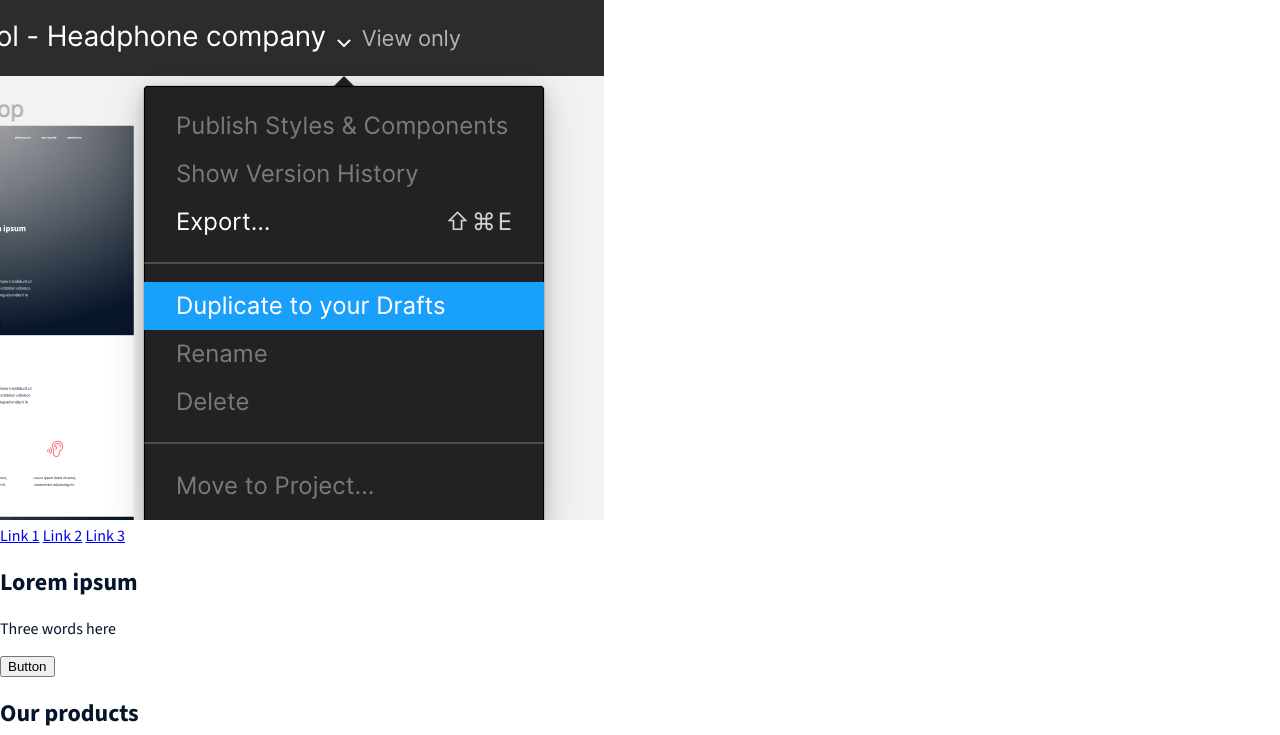
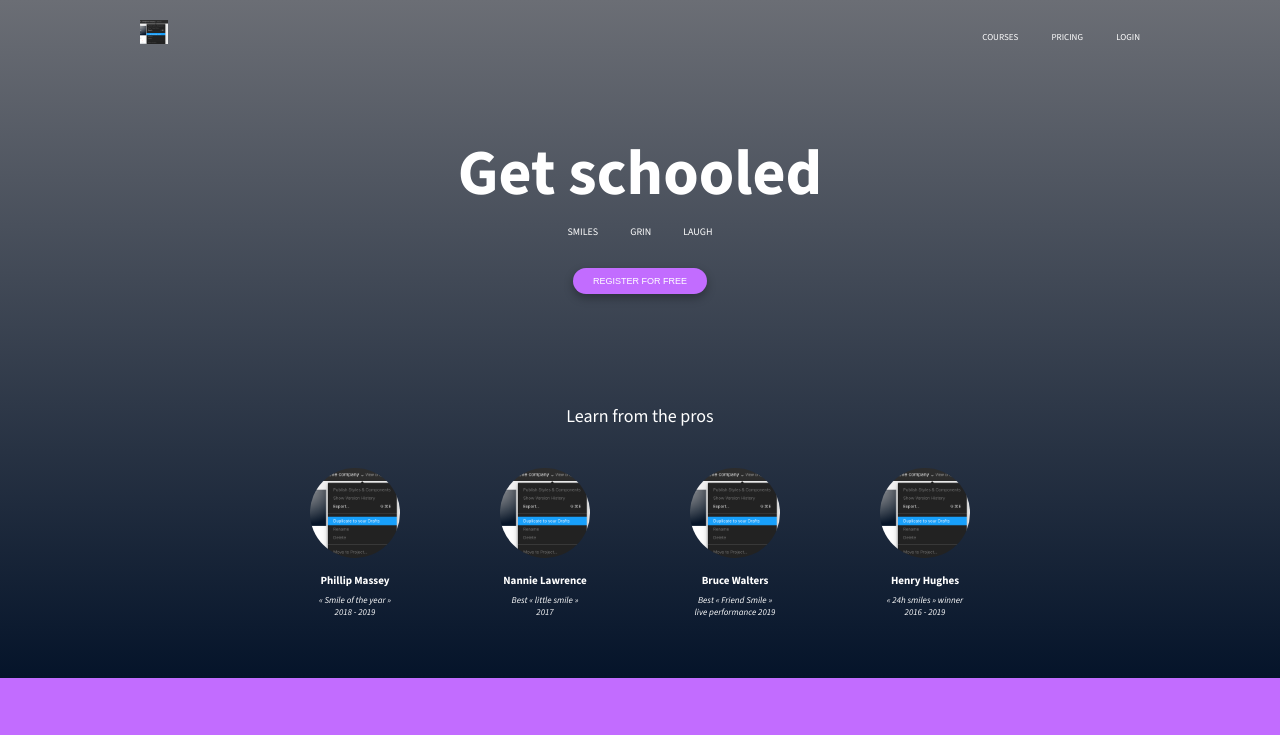
Before and after one commit to k-gloire/alu-web-development, a plain HTML site: page css_advanced/index.html in a window 1280 px wide. Shown: the top 735 px of the page. Drawn offline with nearby package versions, Linux system fonts and the light colour scheme.

Commit message:
css_advanced: task 2 header and banner

```diff
--- a/css_advanced/index.html
+++ b/css_advanced/index.html
@@ -11,40 +11,40 @@
         <a href="index.html"><img src="images/logo.png" alt="Logo"></a>
       </div>
       <div>
-        <a href="#">Link 1</a>
-        <a href="#">Link 2</a>
-        <a href="#">Link 3</a>
+        <a href="#">Courses</a>
+        <a href="#">Pricing</a>
+        <a href="#">Login</a>
       </div>
     </header>
     <main>
       <section>
         <div>
-          <h1>Lorem ipsum</h1>
-          <p>Three words here</p>
-          <button>Button</button>
+          <h1>Get schooled</h1>
+          <p>Smiles Grin Laugh</p>
+          <button>Register for free</button>
         </div>
         <div>
-          <h2>Our products</h2>
+          <h2><span>Learn</span> from the pros</h2>
           <div>
             <div>
               <img src="images/product1.png" alt="Product 1">
-              <h3>Name 1</h3>
-              <p>Sub-title 1</p>
+              <h3>Phillip Massey</h3>
+              <p>&laquo; Smile of the year &raquo;<br>2018 - 2019</p>
             </div>
             <div>
               <img src="images/product2.png" alt="Product 2">
-              <h3>Name 2</h3>
-              <p>Sub-title 2</p>
+              <h3>Nannie Lawrence</h3>
+              <p>Best &laquo; little smile &raquo;<br>2017</p>
             </div>
             <div>
               <img src="images/product3.png" alt="Product 3">
-              <h3>Name 3</h3>
-              <p>Sub-title 3</p>
+              <h3>Bruce Walters</h3>
+              <p>Best &laquo; Friend Smile &raquo;<br>live performance 2019</p>
             </div>
             <div>
               <img src="images/product4.png" alt="Product 4">
-              <h3>Name 4</h3>
-              <p>Sub-title 4</p>
+              <h3>Henry Hughes</h3>
+              <p>&laquo; 24h smiles &raquo; winner<br>2016 - 2019</p>
             </div>
           </div>
         </div>
--- a/css_advanced/styles.css
+++ b/css_advanced/styles.css
@@ -182,3 +182,95 @@ main > section:nth-of-type(4) button {
   font-size: 11px;
   text-transform: uppercase;
 }
+
+/* Header */
+header {
+  position: absolute;
+  top: 0;
+  left: 0;
+  right: 0;
+  width: 1000px;
+  margin: 0 auto;
+  padding: 20px 0;
+  display: flex;
+  justify-content: space-between;
+  align-items: center;
+}
+
+header img {
+  height: 24px;
+  width: auto;
+}
+
+header > div:last-of-type a {
+  color: #fff;
+  text-decoration: none;
+  font-size: 9px;
+  text-transform: uppercase;
+  margin-left: 30px;
+}
+
+/* Banner */
+main > section:first-of-type {
+  background: linear-gradient(to bottom, #6b6e75, #05142a);
+  color: #fff;
+  text-align: center;
+  padding: 130px 0 60px;
+}
+
+main > section:first-of-type h1 {
+  font-size: 64px;
+  margin: 0 0 10px;
+}
+
+main > section:first-of-type > div:first-of-type p {
+  font-size: 10px;
+  text-transform: uppercase;
+  word-spacing: 30px;
+  margin: 0 0 30px;
+}
+
+main > section:first-of-type button {
+  background-color: #c26cff;
+  color: #fff;
+  border: none;
+  border-radius: 20px;
+  padding: 8px 20px;
+  font-size: 9px;
+  text-transform: uppercase;
+  box-shadow: 0 4px 10px rgba(0, 0, 0, 0.3);
+}
+
+main > section:first-of-type h2 {
+  font-size: 18px;
+  font-weight: 400;
+  margin: 110px 0 40px;
+}
+
+main > section:first-of-type > div:last-of-type > div {
+  display: flex;
+  justify-content: center;
+  gap: 50px;
+}
+
+main > section:first-of-type > div:last-of-type > div > div {
+  width: 140px;
+}
+
+main > section:first-of-type > div:last-of-type img {
+  width: 90px;
+  height: 90px;
+  border-radius: 50%;
+  object-fit: cover;
+}
+
+main > section:first-of-type h3 {
+  font-size: 11px;
+  margin: 10px 0 6px;
+}
+
+main > section:first-of-type > div:last-of-type p {
+  font-size: 9px;
+  margin: 0;
+  font-style: italic;
+}
```
